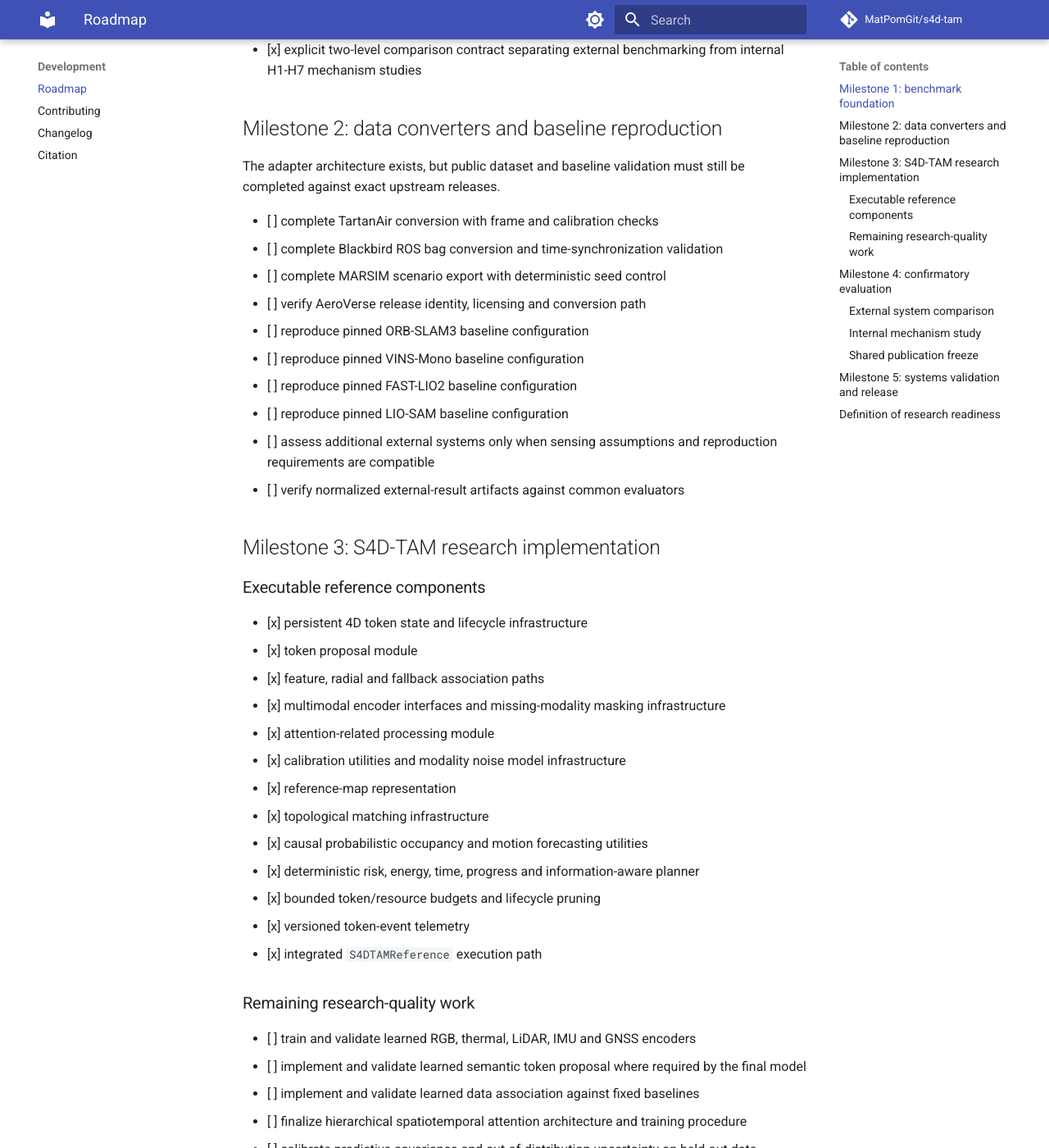
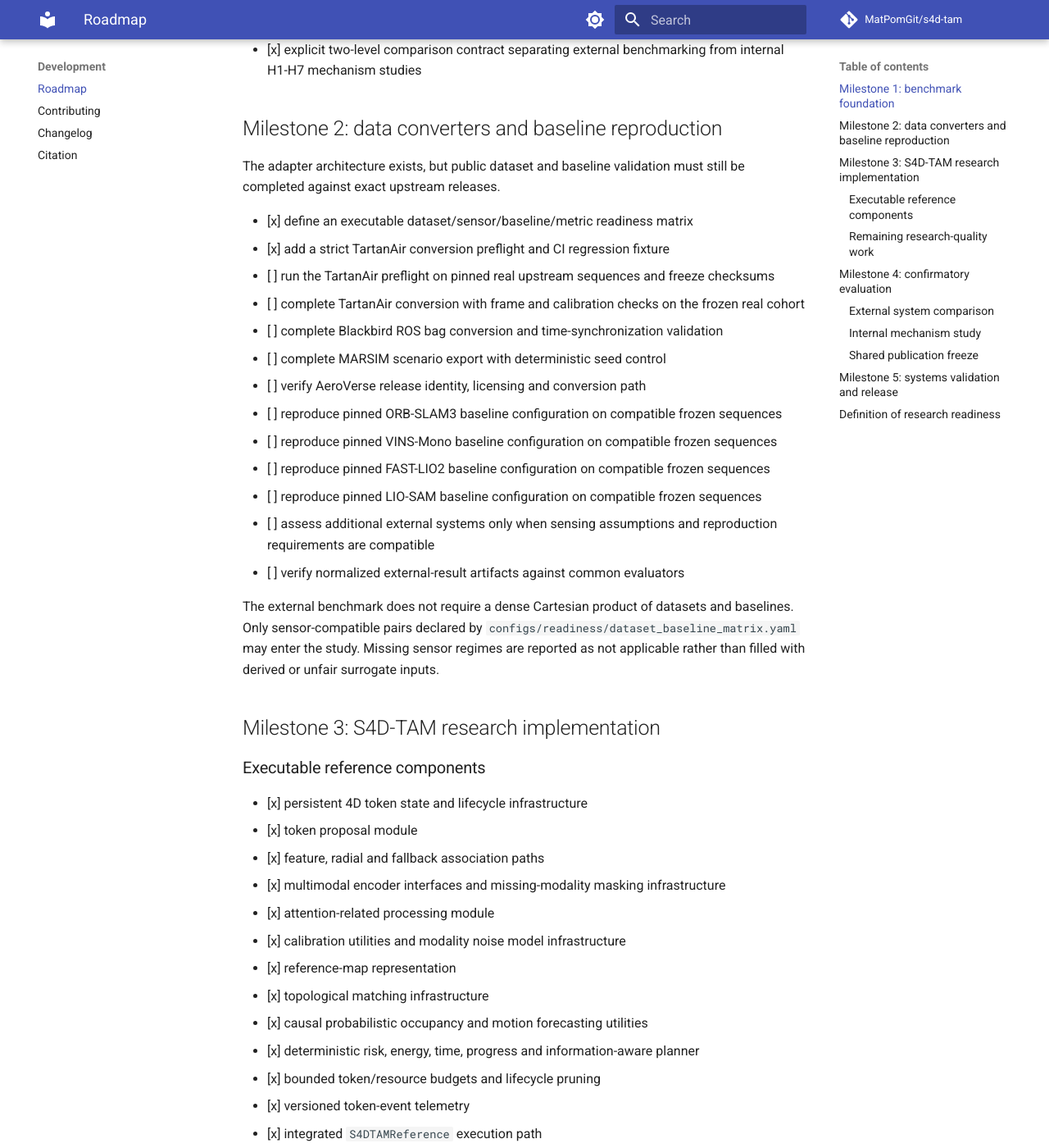
Before and after one commit to MatPomGit/s4d-tam, an MkDocs documentation site: the page built from docs/roadmap.md, in a window 1280 px wide and 1400 px high, scrolled down 583 px. Shown: the whole window at 82% size. Built offline with MkDocs 1.6.1 and Material for MkDocs 9.7.7, drawn with Linux system fonts in a browser that asks for light colours; comment, search, counter and statistics services are not loaded; some of the changed text lies outside the part shown.

Commit message:
docs: advance dataset and baseline readiness roadmap

```diff
--- a/docs/roadmap.md
+++ b/docs/roadmap.md
@@ -17,16 +17,21 @@ The roadmap distinguishes between **software components that exist as executable
 
 The adapter architecture exists, but public dataset and baseline validation must still be completed against exact upstream releases.
 
-- [ ] complete TartanAir conversion with frame and calibration checks
+- [x] define an executable dataset/sensor/baseline/metric readiness matrix
+- [x] add a strict TartanAir conversion preflight and CI regression fixture
+- [ ] run the TartanAir preflight on pinned real upstream sequences and freeze checksums
+- [ ] complete TartanAir conversion with frame and calibration checks on the frozen real cohort
 - [ ] complete Blackbird ROS bag conversion and time-synchronization validation
 - [ ] complete MARSIM scenario export with deterministic seed control
 - [ ] verify AeroVerse release identity, licensing and conversion path
-- [ ] reproduce pinned ORB-SLAM3 baseline configuration
-- [ ] reproduce pinned VINS-Mono baseline configuration
-- [ ] reproduce pinned FAST-LIO2 baseline configuration
-- [ ] reproduce pinned LIO-SAM baseline configuration
+- [ ] reproduce pinned ORB-SLAM3 baseline configuration on compatible frozen sequences
+- [ ] reproduce pinned VINS-Mono baseline configuration on compatible frozen sequences
+- [ ] reproduce pinned FAST-LIO2 baseline configuration on compatible frozen sequences
+- [ ] reproduce pinned LIO-SAM baseline configuration on compatible frozen sequences
 - [ ] assess additional external systems only when sensing assumptions and reproduction requirements are compatible
 - [ ] verify normalized external-result artifacts against common evaluators
+
+The external benchmark does not require a dense Cartesian product of datasets and baselines. Only sensor-compatible pairs declared by `configs/readiness/dataset_baseline_matrix.yaml` may enter the study. Missing sensor regimes are reported as not applicable rather than filled with derived or unfair surrogate inputs.
 
 ## Milestone 3: S4D-TAM research implementation
 
@@ -68,6 +73,7 @@ The adapter architecture exists, but public dataset and baseline validation must
 ### External system comparison
 
 - [ ] freeze publication dataset versions and immutable sequence lists
+- [ ] clear every compatible pair in the executable readiness matrix
 - [ ] reproduce all selected baselines using pinned environments
 - [ ] execute S4D-TAM vs ORB-SLAM3, VINS-Mono, FAST-LIO2 and LIO-SAM under the common evaluator contract
 - [ ] report system-level effects separately from component-ablation inference
@@ -102,4 +108,4 @@ The protocol documents exist; execution of the validation campaign remains pendi
 
 ## Definition of research readiness
 
-A green CI pipeline is necessary but not sufficient for publication readiness. The project should be treated as confirmatory-study ready only when dataset conversions, baseline reproductions, learned-model configuration, preregistered experiments and statistical reporting are frozen together under one versioned release.
+A green CI pipeline is necessary but not sufficient for publication readiness. The project should be treated as confirmatory-study ready only when dataset conversions, compatible baseline reproductions, learned-model configuration, preregistered experiments and statistical reporting are frozen together under one versioned release.
```
